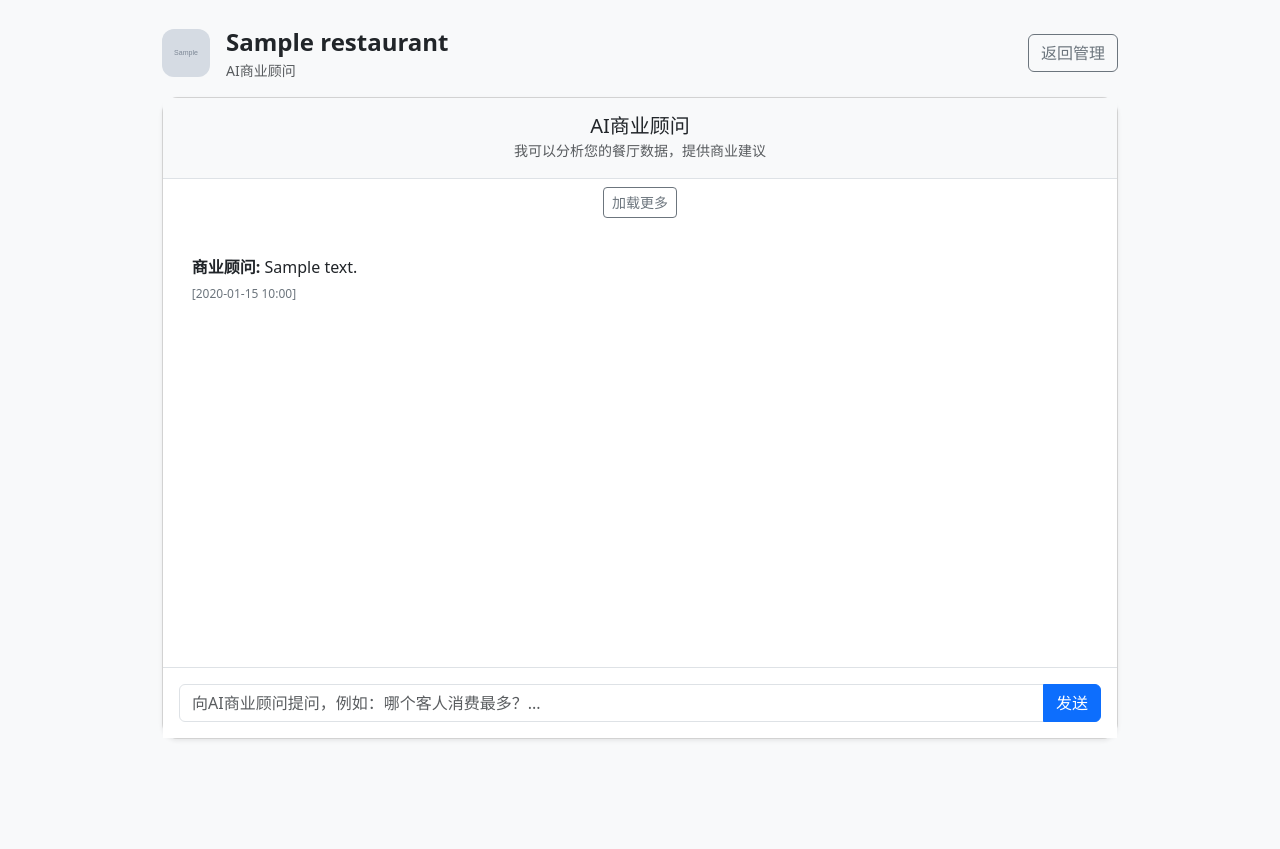
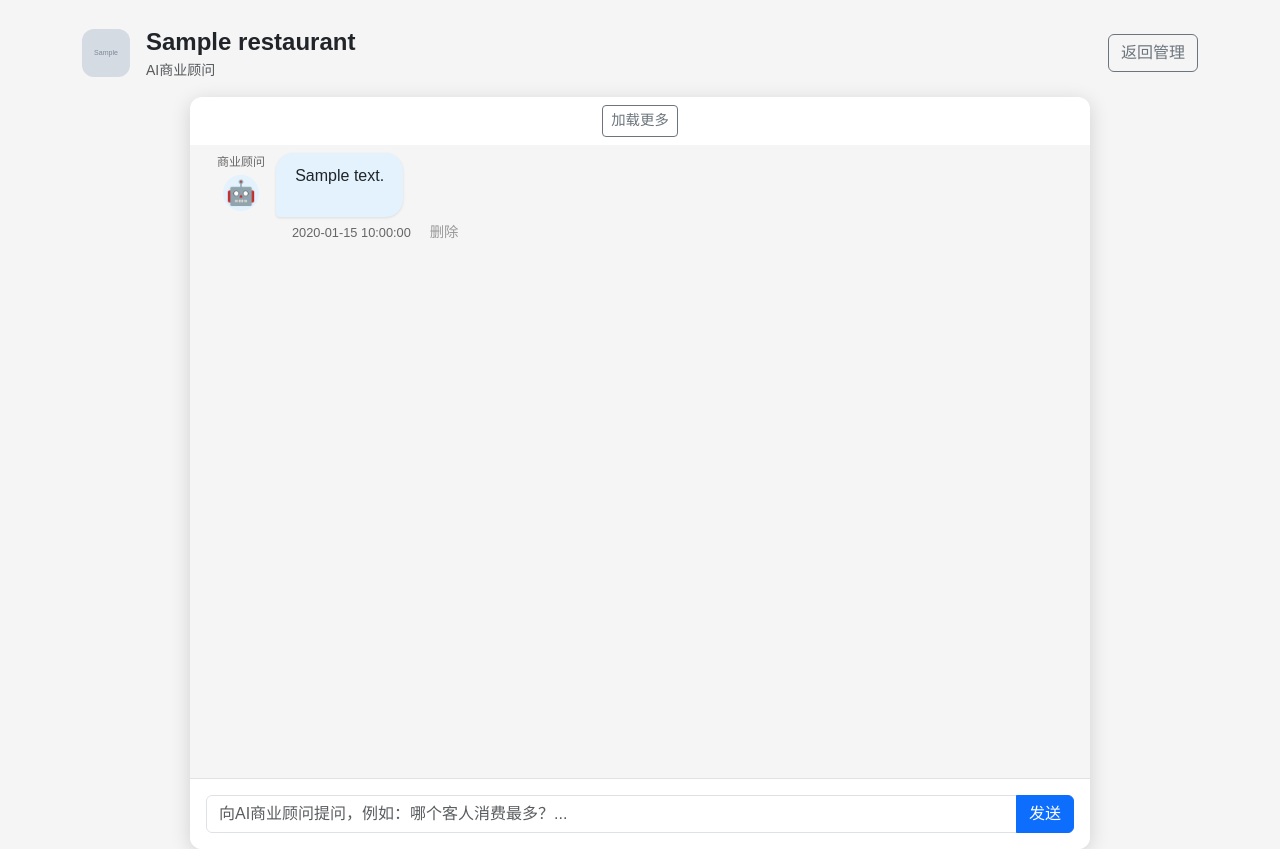
Before and after one commit to baiyudanPKU/AIres, a Flask app: template restaurant_app/app/templates/advisor/chat.html in a window 1280 px wide. Before the commit the page ends 740 px from the top, so only its background shows below. Run offline with Flask 3, Linux system fonts and the light colour scheme; the template is opened without the code that fills it: values that come from a table or form of the project are taken from there, others are empty; tables that the repository leaves empty hold one stand-in row (values such as "Sample post"); grey boxes marked "Sample" are stand-in pictures.

Commit message:
修复AI商业顾问时间戳显示和对话历史问题

```diff
--- /dev/null
+++ b/restaurant_app/app/static/style.css
@@ -0,0 +1,158 @@
+:root {
+    --bot-bg: #e3f2fd;     /* 浅蓝 for bot */
+    --user-bg: #c8e6c9;    /* 浅绿 for user（稍深一点更清晰） */
+    --bg-gray: #f5f5f5;    /* 整体背景 */
+}
+
+body {
+    background-color: var(--bg-gray);
+    font-family: Arial, "Microsoft YaHei", sans-serif;
+    height: 100vh;
+    margin: 0;
+}
+
+.container {
+    height: 100%;
+}
+
+.chat-container {
+    height: 95vh;                  /* 充分利用屏幕高度 */
+    max-width: 900px;
+    margin: 0 auto;
+    border-radius: 12px;
+    overflow: hidden;
+    box-shadow: 0 4px 20px rgba(0,0,0,0.15);
+    background: white;
+    display: flex;
+    flex-direction: column;
+}
+
+.chat-header {
+    background: #f8f9fa;
+    flex-shrink: 0;
+}
+
+#chat-box {
+    background: var(--bg-gray);
+    flex-grow: 1;                  /* 自动占满剩余空间 */
+    overflow-y: auto;
+    padding: 1rem;
+}
+
+/* 消息容器布局 */
+.message-container {
+    display: flex;
+    align-items: flex-start;
+    margin-bottom: 1rem;
+}
+
+.message-container.user-message {
+    justify-content: flex-end;
+    margin-left: auto;
+}
+
+.message-container.bot-message {
+    justify-content: flex-start;
+    margin-right: auto;
+}
+
+.message-icon {
+    display: flex;
+    flex-direction: column;
+    align-items: center;
+    min-width: 50px;
+    margin: 0 10px;
+}
+
+.role-name {
+    font-size: 0.75rem;
+    color: #666;
+    margin-bottom: 4px;
+    text-align: center;
+}
+
+.user-icon, .bot-icon {
+    font-size: 1.5rem;
+    width: 36px;
+    height: 36px;
+    display: flex;
+    align-items: center;
+    justify-content: center;
+    border-radius: 50%;
+}
+
+.user-icon {
+    background: var(--user-bg);
+}
+
+.bot-icon {
+    background: var(--bot-bg);
+}
+
+.message {
+    display: flex;
+    flex-direction: column;
+    min-width: 0; /* Allow flex items to shrink below content size */
+}
+
+.message.bot { align-items: flex-start; }
+.message.user { align-items: flex-end; }
+
+.message-content {
+    max-width: 75%;
+    padding: 0.8rem 1.2rem;
+    border-radius: 18px;
+    box-shadow: 0 1px 3px rgba(0,0,0,0.1);
+    word-wrap: break-word;
+    line-height: 1.4;
+}
+
+.bot .message-content {
+    background: var(--bot-bg);
+    border-bottom-left-radius: 4px;
+}
+
+.user .message-content {
+    background: var(--user-bg);
+    border-bottom-right-radius: 4px;
+}
+
+.meta {
+    margin-top: 4px;
+    font-size: 0.8rem;
+    color: #666;
+    display: flex;
+    flex-direction: row;
+    align-items: center;
+}
+
+.bot .meta {
+    justify-content: flex-start;
+    padding-left: 1rem;
+    padding-right: 1rem;
+}
+.user .meta {
+    justify-content: flex-end;
+    padding-left: 1rem;
+    padding-right: 1rem;
+}
+
+.timestamp { margin-right: 0.8rem; }
+
+.delete-btn {
+    background: none;
+    border: none;
+    color: #999;
+    cursor: pointer;
+    font-size: 0.9rem;
+}
+
+.delete-btn:hover { color: #666; }
+
+.input-area {
+    flex-shrink: 0;
+}
+
+#load-more {
+    font-size: 0.9rem;
+}
--- a/restaurant_app/app/templates/advisor/chat.html
+++ b/restaurant_app/app/templates/advisor/chat.html
@@ -1,73 +1,16 @@
 <!DOCTYPE html>
-<html lang="zh-CN">
-
+<html lang="zh">
 <head>
   <meta charset="UTF-8">
-  <meta name="viewport" content="width=device-width, initial-scale=1">
-  <title>AI商业顾问 - {{ restaurant.name }}</title>
-  <link href="https://cdn.jsdelivr.net/npm/bootstrap@5.3.3/dist/css/bootstrap.min.css" rel="stylesheet">
+  <title>AI商业顾问</title>
+  <link href="https://cdn.jsdelivr.net/npm/bootstrap@5.3.0/dist/css/bootstrap.min.css" rel="stylesheet">
+  <link rel="stylesheet" href="{{ url_for('static', filename='style.css') }}">
   <script src="https://code.jquery.com/jquery-3.6.0.min.js"></script>
-  <style>
-    .message {
-      margin-bottom: 1.2rem;
-      padding: 0.8rem;
-      border-radius: 0.8rem;
-      position: relative;
-      max-width: 80%;
-    }
-
-    .message.user {
-      background-color: #e3f2fd;
-      margin-left: auto;
-      text-align: right;
-    }
-
-    .message.assistant {
-      background-color: #f5f5f5;
-      margin-right: auto;
-    }
-
-    .message .meta {
-      font-size: 0.75rem;
-      color: #6c757d;
-      margin-top: 0.4rem;
-    }
-
-    .message .delete-btn {
-      background: none;
-      border: none;
-      color: #dc3545;
-      cursor: pointer;
-      font-size: 0.75rem;
-      padding: 0;
-      margin-left: 0.5rem;
-    }
-
-    .chat-container {
-      height: 80vh;
-      display: flex;
-      flex-direction: column;
-    }
-
-    #chat-box {
-      flex-grow: 1;
-      overflow-y: auto;
-      padding: 1rem;
-    }
-
-    .input-area {
-      padding: 1rem;
-    }
-
-    .chat-header {
-      padding: 1rem 0;
-      border-bottom: 1px solid #dee2e6;
-    }
-  </style>
+  <script src="https://cdn.jsdelivr.net/npm/marked/marked.min.js"></script>
+  <script src="https://cdn.jsdelivr.net/npm/dompurify/dist/purify.min.js"></script>
 </head>
-
-<body class="bg-light">
-  <div class="container py-4" style="max-width: 980px;">
+<body>
+  <div class="container py-4">
     <!-- 顶部栏 -->
     <div class="d-flex justify-content-between align-items-center mb-3">
       <div class="d-flex align-items-center gap-3">
@@ -85,42 +28,56 @@
       </div>
     </div>
 
-    <div class="card shadow-sm rounded-4">
-      <div class="card-body p-0">
-        <!-- 聊天区域 -->
-        <div class="chat-container">
-          <!-- 标题栏 -->
-          <div class="chat-header text-center bg-light">
-            <h5 class="mb-0">AI商业顾问</h5>
-            <small class="text-muted">我可以分析您的餐厅数据，提供商业建议</small>
-          </div>
-
+    <div class="chat-container d-flex flex-column h-100">
       <!-- 加载更多 -->
       <div class="text-center py-2">
         <button id="load-more" class="btn btn-sm btn-outline-secondary">加载更多</button>
       </div>
 
           <!-- 消息显示区 -->
-          <div id="chat-box" class="overflow-auto">
+      <div id="chat-box" class="flex-grow-1 overflow-auto px-3 py-2">
         {% for msg in messages %}
-            <div class="message {{ msg.role }}" data-id="{{ msg.id }}">
+        {% if msg.role == 'user' %}
+        <div class="message-container user-message">
+          <div class="message user" data-id="{{ msg.id }}">
             <div class="message-content">
-                <strong>{{ "您" if msg.role == 'user' else "商业顾问" }}:</strong> {{ msg.content }}
+              {{ msg.content }}
             </div>
             <div class="meta">
-                <span class="timestamp">[{{ msg.created_at.strftime("%Y-%m-%d %H:%M") }}]</span>
+              <span class="timestamp">{{ msg.created_at.strftime("%Y-%m-%d %H:%M:%S") }}</span>
+              <button class="delete-btn">删除</button>
             </div>
           </div>
+          <div class="message-icon">
+            <div class="role-name">您</div>
+            <div class="user-icon">👤</div>
+          </div>
+        </div>
+        {% else %}
+        <div class="message-container bot-message">
+          <div class="message-icon">
+            <div class="role-name">商业顾问</div>
+            <div class="bot-icon">🤖</div>
+          </div>
+          <div class="message bot" data-id="{{ msg.id }}">
+            <div class="message-content">
+              {{ msg.content|safe }}
+            </div>
+            <div class="meta">
+              <span class="timestamp">{{ msg.created_at.strftime("%Y-%m-%d %H:%M:%S") }}</span>
+              <button class="delete-btn">删除</button>
+            </div>
+          </div>
+        </div>
+        {% endif %}
         {% endfor %}
       </div>
 
           <!-- 输入区 -->
-          <div class="input-area border-top bg-white">
+      <div class="input-area border-top bg-white p-3">
         <div class="input-group">
           <input type="text" id="msg-input" class="form-control" placeholder="向AI商业顾问提问，例如：哪个客人消费最多？..." autocomplete="off">
           <button id="send-btn" class="btn btn-primary">发送</button>
-            </div>
-          </div>
         </div>
       </div>
     </div>
@@ -148,31 +105,93 @@
         .replace(/'/g, '&#39;');
     }
 
+    function renderMarkdown(content) {
+      // 使用Marked解析Markdown，使用DOMPurify清理HTML以防止XSS
+      const markdownHtml = marked.parse(content);
+      return DOMPurify.sanitize(markdownHtml);
+    }
+
+    function formatDate(date) {
+      const y = date.getFullYear();
+      const m = String(date.getMonth() + 1).padStart(2, '0');
+      const d = String(date.getDate()).padStart(2, '0');
+      const hh = String(date.getHours()).padStart(2, '0');
+      const mm = String(date.getMinutes()).padStart(2, '0');
+      const ss = String(date.getSeconds()).padStart(2, '0');
+      return `${y}-${m}-${d} ${hh}:${mm}:${ss}`;
+    }
+
     function nowText() {
       const now = new Date();
-      const y = now.getFullYear();
-      const m = String(now.getMonth() + 1).padStart(2, '0');
-      const d = String(now.getDate()).padStart(2, '0');
-      const hh = String(now.getHours()).padStart(2, '0');
-      const mm = String(now.getMinutes()).padStart(2, '0');
-      return `${y}-${m}-${d} ${hh}:${mm}`;
+      return formatDate(now);
     }
 
     function makeMessageHtml(msg) {
       const role = msg.role || 'user';
-      const displayName = role === 'user' ? '您' : '商业顾问';
+      const isUser = role === 'user';
       const idAttr = msg.id ? `data-id="${msg.id}"` : '';
       const tempAttr = msg._temp ? `data-temp="1"` : '';
+
+      // 如果时间戳是字符串格式，尝试将其转换为日期对象并格式化为本地时间
+      let displayTime = msg.timestamp || nowText();
+      if (typeof msg.timestamp === 'string' && !msg._temp) {
+          try {
+              // 尝试解析时间戳字符串为Date对象
+              const date = new Date(msg.timestamp);
+              if (!isNaN(date.getTime())) {
+                  displayTime = formatDate(date);
+              }
+          } catch (e) {
+              // 如果解析失败，使用原始时间戳
+              displayTime = msg.timestamp;
+          }
+      }
+
+      // 渲染内容，如果是AI回复则使用Markdown渲染，否则使用纯文本转义
+      let contentHtml;
+      if (role === 'assistant' || role === 'bot') {
+        contentHtml = renderMarkdown(msg.content);
+      } else {
+        contentHtml = escapeHtml(msg.content);
+      }
+
+      if (isUser) {
         return `
-        <div class="message ${escapeHtml(role)}" ${idAttr} ${tempAttr}>
+          <div class="message-container user-message">
+            <div class="message user" ${idAttr} ${tempAttr}>
               <div class="message-content">
-            <strong>${escapeHtml(displayName)}:</strong> ${escapeHtml(msg.content)}
+                ${contentHtml}
               </div>
               <div class="meta">
-            <span class="timestamp">[${escapeHtml(msg.timestamp)}]</span>
+                <span class="timestamp">${escapeHtml(displayTime)}</span>
+                <button class="delete-btn">删除</button>
+              </div>
+            </div>
+            <div class="message-icon">
+              <div class="role-name">您</div>
+              <div class="user-icon">👤</div>
             </div>
           </div>
         `;
+      } else {
+        return `
+          <div class="message-container bot-message">
+            <div class="message-icon">
+              <div class="role-name">商业顾问</div>
+              <div class="bot-icon">🤖</div>
+            </div>
+            <div class="message bot" ${idAttr} ${tempAttr}>
+              <div class="message-content">
+                ${contentHtml}
+              </div>
+              <div class="meta">
+                <span class="timestamp">${escapeHtml(displayTime)}</span>
+                <button class="delete-btn">删除</button>
+              </div>
+            </div>
+          </div>
+        `;
+      }
     }
 
     function appendMessage(msg) {
@@ -244,27 +263,89 @@
 
     // 加载更多
     $('#load-more').on('click', function () {
-      $.post('{{ url_for("advisor.load_more", restaurant_id=restaurant.id) }}', {offset: offset}, function (data) {
-        if (!data || data.length === 0) {
-          $('#load-more').prop('disabled', true).text('没有更多了');
-          return;
+      const btn = $(this);
+      btn.prop('disabled', true).text('加载中...');
+
+      $.get('{{ url_for("advisor.load_more", restaurant_id=restaurant.id) }}?offset=' + offset)
+        .done(function(response) {
+          if (response && response.messages && response.messages.length > 0) {
+            for (const msg of response.messages) {
+              $chatBox.prepend(makeMessageHtml(msg));
             }
-
-        data.reverse().forEach(msg => {
-          // 确保 role 存在
-          msg.role = msg.role || 'user';
-          $chatBox.prepend(makeMessageHtml(msg));
-        });
-
-        offset += data.length;
-
-        const newHeight = $chatBox[0].scrollHeight;
-        $chatBox.scrollTop(newHeight - oldHeight);
+            offset += response.messages.length;
+          } else {
+            btn.prop('disabled', true).text('没有更多消息');
+            setTimeout(() => {
+              btn.text('已加载全部');
+            }, 2000);
+          }
+        })
+        .fail(function() {
+          alert('加载失败');
+        })
+        .always(function() {
+          btn.prop('disabled', false).text('加载更多');
         });
     });
 
     $(document).ready(scrollToBottom);
+
+    // 删除消息功能
+    $(document).on('click', '.delete-btn', function() {
+      const $messageDiv = $(this).closest('.message');
+      const messageId = $messageDiv.data('id');
+
+      if (!messageId) {
+        // 如果是临时消息，直接删除
+        $messageDiv.closest('.message-container').remove();
+        return;
+      }
+
+      if (confirm('确定要删除这条消息吗？')) {
+        $.post('{{ url_for("advisor.delete_message") }}', {id: messageId}, function(response) {
+          if (response.status === 'success') {
+            $messageDiv.closest('.message-container').fadeOut(300, function() {
+              $(this).remove();
+            });
+          } else {
+            alert('删除失败：' + (response.error || '未知错误'));
+          }
+        }).fail(function() {
+          alert('删除失败，请检查网络连接');
+        });
+      }
+    });
+
+    // 页面加载完成后对服务器渲染的消息应用Markdown渲染
+    $(document).ready(function() {
+      // 对所有AI助手的消息内容应用Markdown渲染
+      $('.message.bot .message-content').each(function() {
+        const content = $(this).text().trim();
+        if(content) {
+          const renderedContent = renderMarkdown(content);
+          $(this).html(renderedContent);
+        }
+      });
+
+      // 对于服务器渲染的消息，也需要确保时间戳被正确格式化
+      $('.message .timestamp').each(function() {
+        const $this = $(this);
+        const originalTimestamp = $this.text();
+        // 验证是否是时间戳格式 (YYYY-MM-DD HH:MM:SS)
+        const timestampRegex = /^\d{4}-\d{2}-\d{2} \d{2}:\d{2}:\d{2}$/;
+        if (timestampRegex.test(originalTimestamp)) {
+          try {
+            const date = new Date(originalTimestamp);
+            if (!isNaN(date.getTime())) {
+              const formattedTime = formatDate(date);
+              $this.text(formattedTime);
+            }
+          } catch (e) {
+            // 如果解析失败，保持原始时间戳
+          }
+        }
+      });
+    });
   </script>
 </body>
-
 </html>
--- a/restaurant_app/requirements.txt
+++ b/restaurant_app/requirements.txt
@@ -12,6 +12,7 @@ MarkupSafe==3.0.3
 packaging==25.0
 pillow==12.0.0
 python-dotenv==1.2.1
+pytz==2024.2
 SQLAlchemy==2.0.45
 typing_extensions==4.15.0
 Werkzeug==3.1.4
```
Also changed, not shown: restaurant_app/app/blueprints/advisor.py (+70 -41 lines), restaurant_app/app/models.py (+7 -7 lines), restaurant_app/更新日志.md (+21 -7 lines). Lines whose indentation alone changed are shown as unchanged.
